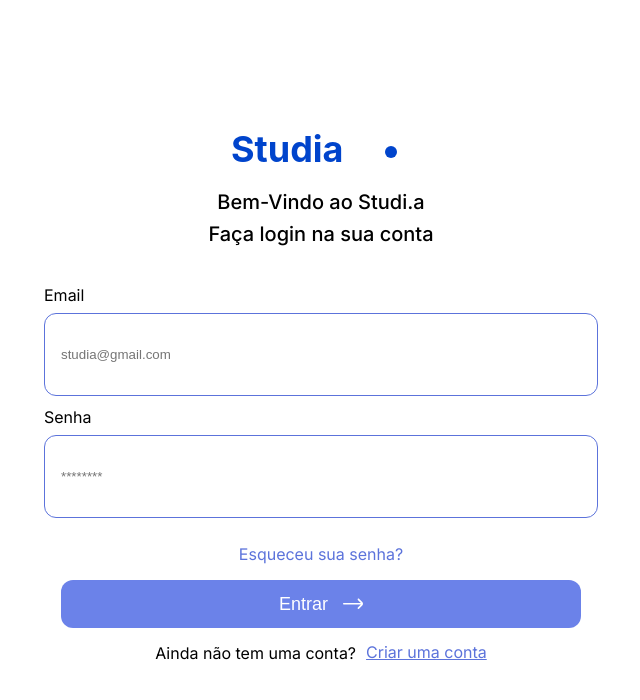
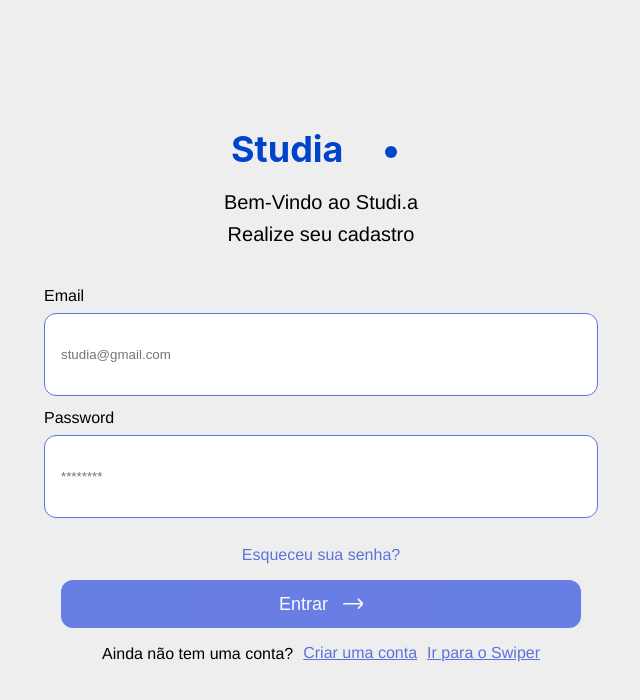
Before and after one commit to AndreNunes7/Stud.IA, a React (Vite) app in the folder Front-End/: page / in a window 1280 px wide. Shown: the top 700 px of the page, without its empty margins (319-959 px from the left). Built offline with nearby package versions, Linux system fonts and the light colour scheme.

Commit message:
Fix: corrigido front no git

```diff
--- a/Front-End/index.html
+++ b/Front-End/index.html
@@ -7,7 +7,7 @@
     <link rel="preconnect" href="https://fonts.googleapis.com">
 <link rel="preconnect" href="https://fonts.gstatic.com" crossorigin>
 <link href="https://fonts.googleapis.com/css2?family=Inter:ital,opsz,wght@0,14..32,100..900;1,14..32,100..900&display=swap" rel="stylesheet">
-    <title>Stud.IA</title>
+    <title>Vite + React</title>
   </head>
   <body>
     <div id="root"></div>
--- a/Front-End/package.json
+++ b/Front-End/package.json
@@ -13,7 +13,8 @@
     "axios": "^1.7.9",
     "react": "^19.0.0",
     "react-dom": "^19.0.0",
-    "react-router-dom": "^7.1.5"
+    "react-router-dom": "^7.1.5",
+    "swiper": "^11.2.4"
   },
   "devDependencies": {
     "@eslint/js": "^9.19.0",
--- /dev/null
+++ b/Front-End/src/SwiperPage.jsx
@@ -0,0 +1,108 @@
+import React, { useState } from "react";
+import { Swiper, SwiperSlide } from "swiper/react";
+import "swiper/css";
+import "swiper/css/navigation";
+import "swiper/css/pagination";
+import "./cards.css";
+import "./swiper.css";
+import { Navigation, Pagination, Mousewheel, Keyboard } from "swiper/modules";
+
+export function SwiperPage() {
+  const [trilhaEscolhida, setTrilhaEscolhida] = useState(null);
+
+  const trilhas = ["Frontend", "Backend", "DevOps", "Infraestrutura", "Redes", "Data Science" , "Inteligencia artificial"];
+
+  const handleTrilhaClick = (trilha) => {
+    setTrilhaEscolhida(trilha);
+    console.log("Trilha escolhida:", trilha);
+  };
+
+  return (
+    <div className="container">
+      <header>
+        <span>Explore os Slides</span>
+      </header>
+
+      <Swiper
+        cssMode={true}
+        navigation={true}
+        pagination={true}
+        mousewheel={true}
+        keyboard={true}
+        modules={[Navigation, Pagination, Mousewheel, Keyboard]}
+        className="mySwiper"
+      >
+        {/* Slide 2 - Dias de estudo */}
+        <SwiperSlide>
+          <div className="slide-content">
+            <h2>Bora começar 📅</h2>
+            <p></p>
+          </div>
+        </SwiperSlide>
+
+        {/* Slide 1 - Escolha de trilha */}
+        <SwiperSlide>
+          <div className="slide-content">
+            <h2>Qual trilha de conhecimento você quer seguir? 🚀</h2>
+            <p>Escolha uma das opções abaixo:</p>
+            <div className="trilhas-container">
+              {trilhas.map((trilha) => (
+                <button
+                  key={trilha}
+                  className={`trilha-card ${trilhaEscolhida === trilha ? "selected" : ""}`}
+                  onClick={() => handleTrilhaClick(trilha)}
+                >
+                  {trilha}
+                </button>
+              ))}
+            </div>
+          </div>
+        </SwiperSlide>
+
+        {/* Slide 2 - Dias de estudo */}
+        <SwiperSlide>
+          <div className="slide-content">
+            <h2>Quais dias da semana você está no modo "bora estudar"? 📅</h2>
+            <p>Conteúdo do terceiro slide.</p>
+          </div>
+        </SwiperSlide>
+
+        {/* Slide 3 - Dificuldades no código */}
+        <SwiperSlide>
+          <div className="slide-content">
+            <h2>Quais são os chefões que você ainda precisa derrotar no código? 🎮</h2>
+            <p>Conteúdo do quarto slide.</p>
+          </div>
+        </SwiperSlide>
+
+        {/* Slide 4 - Nível de experiência */}
+        <SwiperSlide>
+          <div className="slide-content">
+            <h2>Qual trilha de conhecimento você quer seguir? 🚀</h2>
+            <p>Escolha uma das opções abaixo:</p>
+            <div className="trilhas-container">
+              {trilhas.map((trilha) => (
+                <button
+                  key={trilha}
+                  className={`trilha-card ${trilhaEscolhida === trilha ? "selected" : ""}`}
+                  onClick={() => handleTrilhaClick(trilha)}
+                >
+                  {trilha}
+                </button>
+              ))}
+            </div>
+          </div>
+        </SwiperSlide>
+
+
+        {/* Slide 5 - Resumo */}
+        <SwiperSlide>
+          <div className="slide-content">
+            <h2>Resumo</h2>
+            <p></p>
+          </div>
+        </SwiperSlide>
+      </Swiper>
+    </div>
+  );
+}
--- a/Front-End/src/cadastro.jsx
+++ b/Front-End/src/cadastro.jsx
@@ -3,9 +3,11 @@ import { Link } from "react-router-dom";
 import axios from "axios";
 import "./global.css";
 import arrow from "./assets/arrow.svg";
+import { useNavigate } from "react-router-dom";
+
+
 
 export function Cadastro() {
-
   const [formData, setFormData] = useState({
     name: "",
     email: "",
@@ -25,6 +27,22 @@ export function Cadastro() {
   async function handleSubmit(event) {
     event.preventDefault();
 
+  if (!formData.name) {
+    alert("O nome é obrigatório!");
+    return;
+  }
+
+  const emailRegex = /^[^\s@]+@[^\s@]+\.[^\s@]+$/;
+  if (!formData.email || !emailRegex.test(formData.email)) {
+    alert("Por favor, insira um e-mail válido.");
+    return;
+  }
+
+  if (!formData.password || formData.password.length < 6) {
+    alert("A senha deve ter no mínimo 6 caracteres.");
+    return;
+  }
+
     try {
       const response = await axios.post("http://localhost:8080/api/v1/cadastro", {
         username: formData.name,
@@ -38,6 +56,8 @@ export function Cadastro() {
 
       console.log("Usuário cadastrado com sucesso:", response.data);
       response.status === 200 && alert("Usuário cadastrado com sucesso!");
+      navigate("/login")
+
     } catch (error) {
       console.error("Erro ao cadastrar usuário:", error);
     }
@@ -76,4 +96,4 @@ export function Cadastro() {
       </form>
     </div>
   );
-}
+};
--- /dev/null
+++ b/Front-End/src/cards.css
@@ -0,0 +1,32 @@
+.trilhas-container {
+  display: flex;
+  flex-wrap: wrap;
+  justify-content: center;
+  gap: 15px;
+  margin-top: 20px;
+}
+
+.trilha-card {
+  background: linear-gradient(135deg, #4ac29a, #0074e4);
+  padding: 15px 20px;
+  border-radius: 12px;
+  text-align: center;
+  color: white;
+  font-size: 1.2rem;
+  font-weight: bold;
+  cursor: pointer;
+  transition: transform 0.3s ease-in-out, box-shadow 0.3s ease-in-out;
+  width: 150px;
+}
+
+.trilha-card:hover {
+  transform: scale(1.08);
+  box-shadow: 0px 5px 15px rgba(0, 0, 0, 0.3);
+}
+
+@media (max-width: 768px) {
+  .trilha-card {
+    width: 120px;
+    font-size: 1rem;
+  }
+}
--- a/Front-End/src/global.css
+++ b/Front-End/src/global.css
@@ -3,6 +3,7 @@
     padding: 0;
     box-sizing: 0;
     text-decoration: none;
+
 }
 
 html,body{
@@ -101,6 +102,7 @@ html,body{
 .container form .button{
     cursor: pointer;
     opacity: 0.8;
+
 }
 .container form .footer{
     display: flex;
@@ -123,3 +125,11 @@ html,body{
     text-decoration-line: underline;
     color: #5c73db
 }
+
+
+@media (max-width: 768px) {
+  .container form .inputContainer input,
+  .container form .button {
+    width: 100%;
+  }
+}
--- a/Front-End/src/login.jsx
+++ b/Front-End/src/login.jsx
@@ -1,91 +1,46 @@
+
 import "./global.css";
-import arrow from "./assets/arrow.svg";
+import arrow from "./assets/arrow.svg"
 import logo from "./assets/logoHeader.svg";
-import { Link, useNavigate } from "react-router-dom";
-import { useState } from "react";
-import axios from "axios";
+import { Link } from "react-router-dom";
+
 
 export function App() {
-  const navigate = useNavigate();
 
-  const [loginData, setLoginData] = useState({
-    email: "",
-    password: "",
-  });
-
-  function handleChange(event) {
-    const { name, value } = event.target;
-    setLoginData((prevData) => ({
-      ...prevData,
-      [name]: value,
-    }));
-  }
-
-  async function handleLogin(event) {
-    event.preventDefault();
-
-    try {
-      const response = await axios.post("http://localhost:8080/login", {
-        email: loginData.email,
-        password: loginData.password,
-      });
-
-      if (response.status === 200) {
-        alert("Login realizado com sucesso!");
-        console.log("Usuário logado:", response.data);
-
-        navigate("/Home");
-      }
-    } catch (error) {
-      console.error("Erro ao fazer login:", error.response?.data || error);
-      alert("Erro ao fazer login. Verifique suas credenciais.");
-    }
-  }
-
-  return (
-    <div className="container">
+  return <div className="container">
     <header>
-        <img src={logo} alt="Logo" />
+      <img src={logo} alt="" />
       <span>Bem-Vindo ao Studi.a</span>
-        <span>Faça login na sua conta</span>
+      <span>Realize seu cadastro</span>
     </header>
 
-      <form onSubmit={handleLogin}>
+    <form>
     <div className="inputContainer">
       <label htmlFor="email">Email</label>
-          <input
-            type="text"
-            name="email"
-            id="email"
-            placeholder="studia@gmail.com"
-            value={loginData.email}
-            onChange={handleChange}
-          />
+      <input type="email" name="email" id="email" placeholder="studia@gmail.com" required/>
     </div>
 
     <div className="inputContainer">
-          <label htmlFor="password">Senha</label>
-          <input
-            type="password"
-            name="password"
-            id="password"
-            placeholder="********"
-            value={loginData.password}
-            onChange={handleChange}
-          />
+      <label htmlFor="password">Password</label>
+      <input type="password" name="password" id="password" placeholder="********" required/>
     </div>
 
-        <a href="#">Esqueceu sua senha?</a>
+    <a href="">Esqueceu sua senha?</a>
 
-        <button className="button" type="submit">
-          Entrar <img src={arrow} alt="Seta" />
-        </button>
+    <button className="button">Entrar <img src={arrow} alt="" /></button>
+
 
     <div className="footer">
     <p>Ainda não tem uma conta?</p>
-          <Link to="/cadastro">Criar uma conta</Link>
+    <Link to="cadastro">Criar uma conta</Link>
+    <Link to="/swiper">Ir para o Swiper</Link>
+
+
     </div>
+
     </form>
+
   </div>
-  );
+
+
 }
--- a/Front-End/src/main.jsx
+++ b/Front-End/src/main.jsx
@@ -3,7 +3,7 @@ import ReactDOM from 'react-dom/client'
 import {BrowserRouter,Routes,Route} from "react-router-dom";
 import {App} from './login.jsx'
 import {Cadastro} from "./cadastro.jsx"
-import {Home} from './home.jsx'
+import { SwiperPage } from "./SwiperPage";
 
 ReactDOM.createRoot(document.getElementById('root')).render(
   <React.StrictMode>
@@ -11,9 +11,7 @@ ReactDOM.createRoot(document.getElementById('root')).render(
       <Routes>
         <Route path="/" element={<App />} />
         <Route path="/Cadastro" element={<Cadastro />} />
-        <Route path="/Home" element={<Home />} />
-
-
+        <Route path="/swiper" element={<SwiperPage />} />
       </Routes>
     </BrowserRouter>
   </React.StrictMode>
--- /dev/null
+++ b/Front-End/src/swiper.css
@@ -0,0 +1,40 @@
+#app {
+    height: 100%;
+  }
+  html,
+  body {
+    position: relative;
+    height: 100%;
+  }
+
+  body {
+    background: #eee;
+    font-family: Helvetica Neue, Helvetica, Arial, sans-serif;
+    font-size: 14px;
+    color: #000;
+    margin: 0;
+    padding: 0;
+  }
+
+  .swiper {
+    width: 100%;
+    height: 100%;
+  }
+
+  .swiper-slide {
+    text-align: center;
+    font-size: 18px;
+    background: #fff;
+
+    /* Center slide text vertically */
+    display: flex;
+    justify-content: center;
+    align-items: center;
+  }
+
+  .swiper-slide img {
+    display: block;
+    width: 100%;
+    height: 100%;
+    object-fit: cover;
+  }
```
Also changed, not shown: 1 other file (tests, documents, lock files or other folders). Lines whose indentation alone changed are shown as unchanged.
